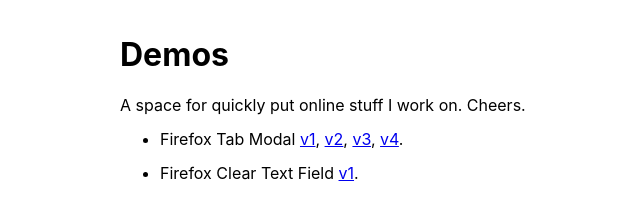
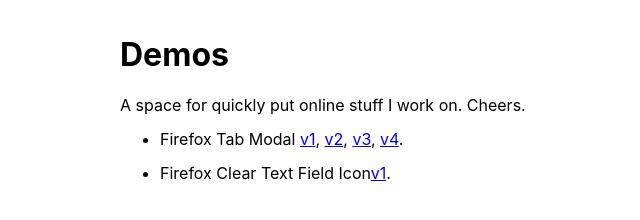
Before and after one commit to aminalhazwani/demos, a plain HTML site: page index.html in a window 1280 px wide. Shown: the full height of the page, 152-792 px from the left. Drawn offline with nearby package versions, Linux system fonts and the light colour scheme.

Commit message:
[minor] change in global index

```diff
--- a/index.html
+++ b/index.html
@@ -17,7 +17,7 @@
     <li>Firefox Tab Modal <a href="firefox-tab-modal/v1/index.html">v1</a>, <a href="firefox-tab-modal/v4/index.html">v2</a>, <a href="firefox-tab-modal/v3/index.html">v3</a>, <a href="firefox-tab-modal/v4/index.html">v4</a>.</li>
   </ul>
   <ul>
-    <li>Firefox Clear Text Field <a href="firefox-clear-text-field/index.html">v1</a>.</li>
+    <li>Firefox Clear Text Field Icon<a href="firefox-clear-text-field/index.html">v1</a>.</li>
   </ul>
 </body>
 </html>
```
